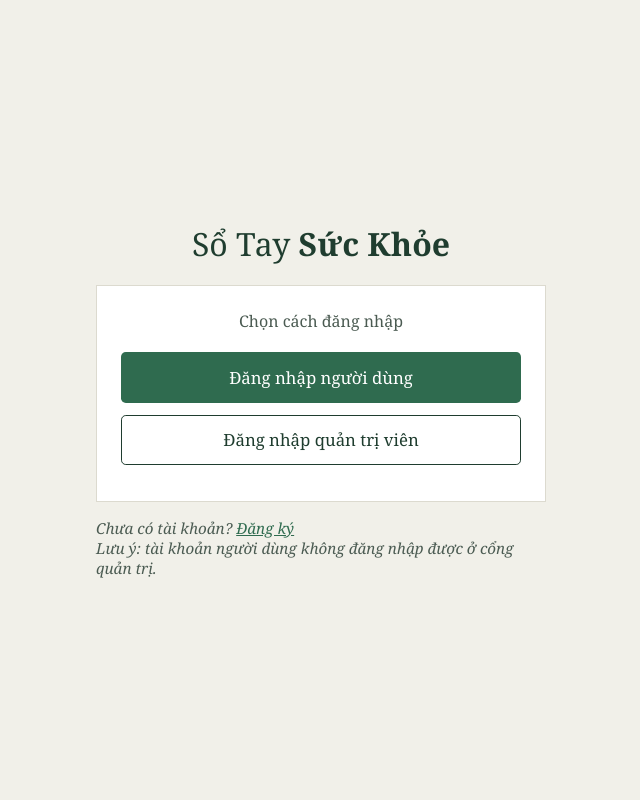
After one commit to SoraTrainCode/HealthConnect, a PHP site: page /HealthConnect/admin/chon-dang-nhap.php in a window 1280 px wide. The commit adds this page. Shown: the whole page, without its empty margins (319-959 px from the left). Run offline with PHP 8.4, Linux system fonts and the light colour scheme.

Commit message:
Improve Login

```diff
--- /dev/null
+++ b/website-yte-suckhoe/admin/chon-dang-nhap.php
@@ -0,0 +1,45 @@
+<?php
+// Trang chọn kiểu đăng nhập. Đặt ở thư mục gốc: website-yte-suckhoe/chon-dang-nhap.php
+// Sửa 2 đường dẫn dưới đây cho khớp với file đăng nhập thật của bạn.
+$LOGIN_USER  = "dang-nhap.php?role=user";
+$LOGIN_ADMIN = "dang-nhap.php?role=admin";
+$REGISTER    = "dang-ky.php";
+?><!doctype html>
+<html lang="vi">
+<head>
+<meta charset="utf-8">
+<meta name="viewport" content="width=device-width, initial-scale=1">
+<title>Đăng nhập - Sổ Tay Sức Khỏe</title>
+<style>
+:root{--bg:#f1f0e9;--ink:#1f3d2f;--brand:#2f6b4f;--brand-d:#245540;--line:#dcdacf}
+*{box-sizing:border-box}
+body{margin:0;min-height:100vh;display:flex;flex-direction:column;align-items:center;justify-content:center;
+  background:var(--bg);color:var(--ink);font-family:Georgia,"Times New Roman",serif}
+h1{font-size:2rem;font-weight:400;margin:0 0 1.25rem}
+h1 b{font-weight:700}
+.card{width:min(450px,92vw);background:#fff;border:1px solid var(--line);padding:1.5rem}
+.card p{text-align:center;margin:0 0 1.25rem;color:#4b5b52}
+.btn{display:block;width:100%;padding:.8rem 1rem;margin-bottom:.75rem;border-radius:.3rem;border:1px solid transparent;
+  font:inherit;font-size:1.05rem;text-align:center;text-decoration:none;cursor:pointer}
+.btn:focus-visible{outline:3px solid #9fd3b8;outline-offset:2px}
+.btn-user{background:var(--brand);color:#fff}
+.btn-user:hover{background:var(--brand-d)}
+.btn-admin{background:#fff;color:var(--ink);border-color:var(--ink)}
+.btn-admin:hover{background:var(--ink);color:#fff}
+.note{width:min(450px,92vw);margin-top:1rem;font-style:italic;color:#4b5b52;font-size:.95rem}
+.note a{color:var(--brand)}
+</style>
+</head>
+<body>
+<h1>Sổ Tay <b>Sức Khỏe</b></h1>
+<div class="card">
+  <p>Chọn cách đăng nhập</p>
+  <a class="btn btn-user" href="<?php echo htmlspecialchars($LOGIN_USER); ?>">Đăng nhập người dùng</a>
+  <a class="btn btn-admin" href="<?php echo htmlspecialchars($LOGIN_ADMIN); ?>">Đăng nhập quản trị viên</a>
+</div>
+<div class="note">
+  Chưa có tài khoản? <a href="<?php echo htmlspecialchars($REGISTER); ?>">Đăng ký</a><br>
+  Lưu ý: tài khoản người dùng không đăng nhập được ở cổng quản trị.
+</div>
+</body>
+</html>
```
Also changed, not shown: website-yte-suckhoe/admin/dang-nhap.php (renamed from website-yte-suckhoe/dang-nhap.php, +16 -2 lines).
